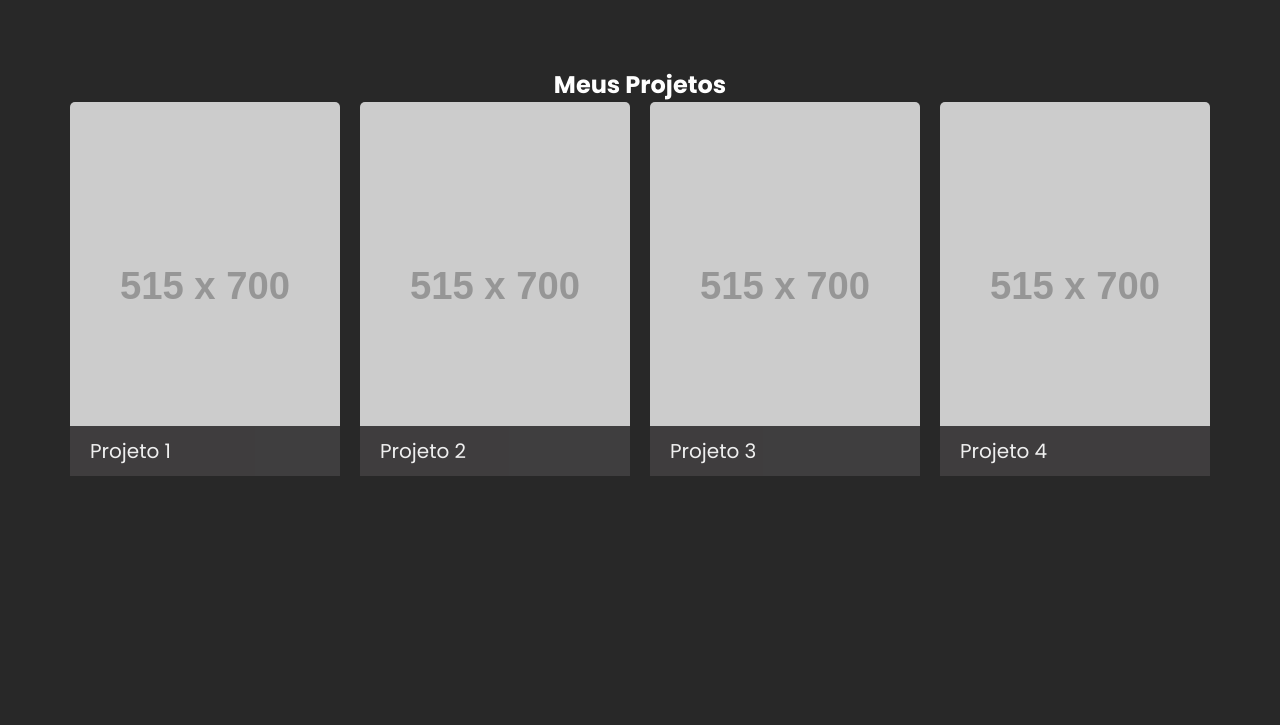
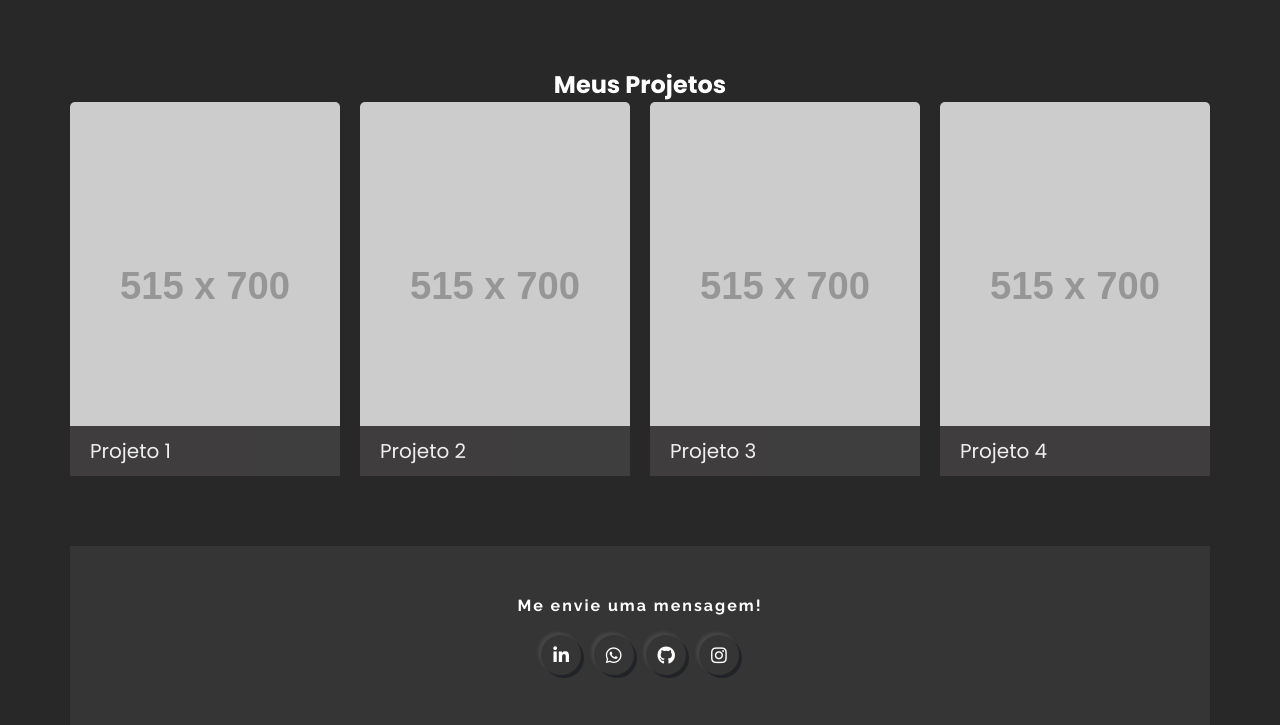
Before and after one commit to VictorParizio/portifolio-victor-parizio, a plain HTML site: page index.html in a window 1280 px wide. Shown: the part 2114-2839 px from the top of the page. Before the commit the page ends 2597 px from the top, so only its background shows below. Drawn offline with nearby package versions, Linux system fonts and the light colour scheme; placeholder pictures from the web are drawn by us.

Commit message:
adicionado seção footer

```diff
--- a/index.html
+++ b/index.html
@@ -15,6 +15,7 @@
     <link rel="stylesheet" href="src/css/sobre.css">
     <link rel="stylesheet" href="src/css/habilidades.css">
     <link rel="stylesheet" href="src/css/projetos.css">
+    <link rel="stylesheet" href="src/css/footer.css">
     <link rel="stylesheet" href="src/css/font-awesome-all.min.css">
     <link rel="stylesheet" href="https://cdn.jsdelivr.net/gh/devicons/devicon@v2.14.0/devicon.min.css">
 </head>
@@ -151,7 +152,7 @@
         </div>
     </section>
 
-    <section class="projetos">
+    <section class="projetos" id="projetos">
         <div class="row">
             <div class="setion-title">
                 <h2>Meus Projetos</h2>
@@ -204,7 +205,26 @@
             </div>
         </div>
     </section>
-    <section class="footer"></section>
+
+    <section class="footer">
+        <h2>Me envie uma mensagem!</h2>
+        <div class="redes-sociais">
+            <div class="redes-sociais">
+                <a href="#" class="outer-shadow">
+                    <i class="fab fa-linkedin-in"></i>
+                </a>
+                <a href="#" class="outer-shadow">
+                    <i class="fab fa-whatsapp"></i>
+                </a>
+                <a href="#" class="outer-shadow">
+                    <i class="fab fa-github"></i>
+                </a>
+                <a href="#" class="outer-shadow">
+                    <i class="fab fa-instagram"></i>
+                </a>
+            </div>
+        </div>
+    </section>
 </body>
 
 </html>
--- /dev/null
+++ b/src/css/footer.css
@@ -0,0 +1,14 @@
+.footer {
+    margin-top: 7rem;
+    text-align: center;
+    background-color: var(--cor-fundo-cinza-claro);
+    padding: 5rem 0;
+}
+
+.footer h2{
+    font-family: var(--fonte-secundaria);
+    font-size: var(--fonte-normal);
+    font-weight: 700;
+    letter-spacing: 2px;
+    margin-bottom: 20px;
+}
```
